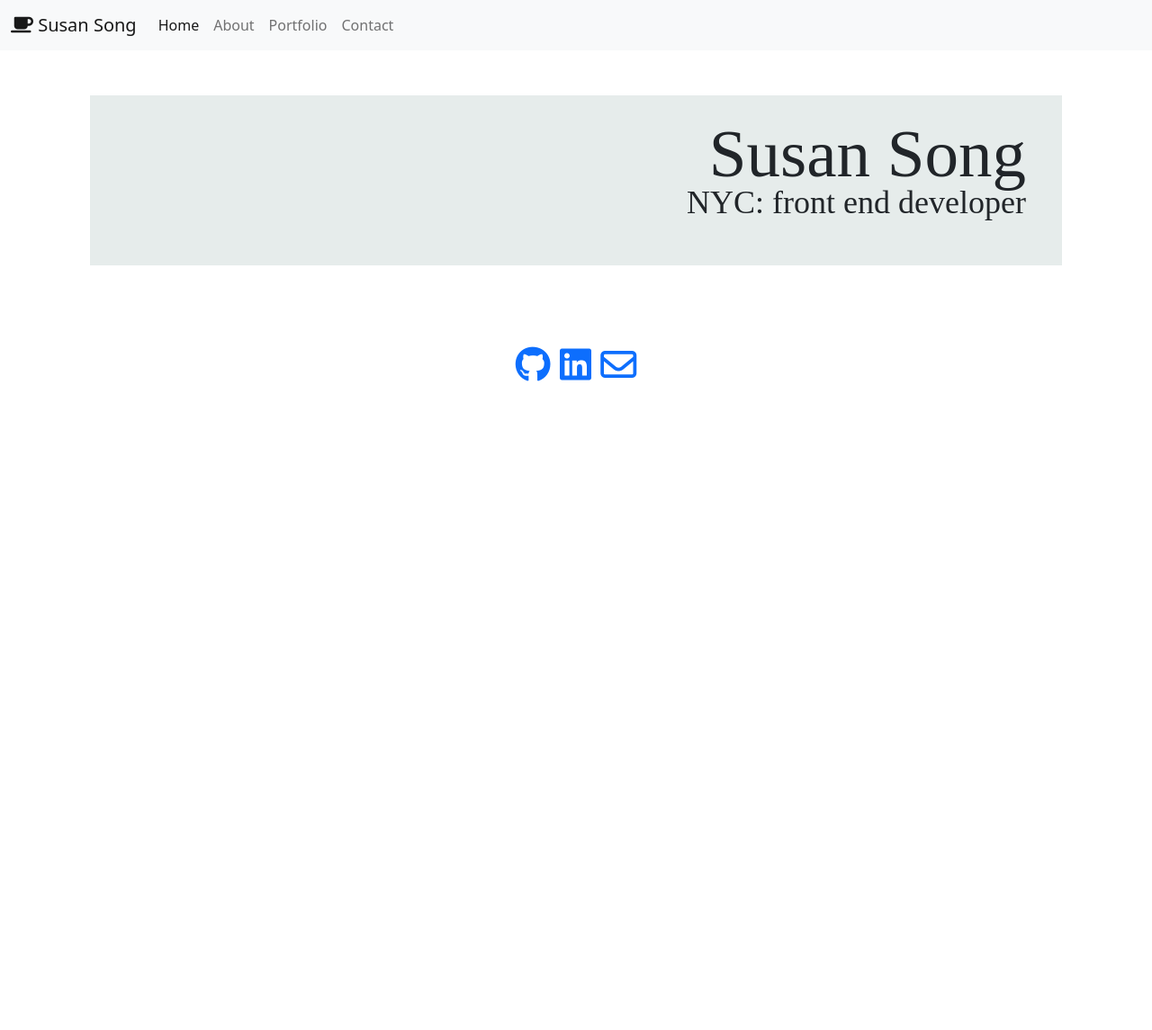
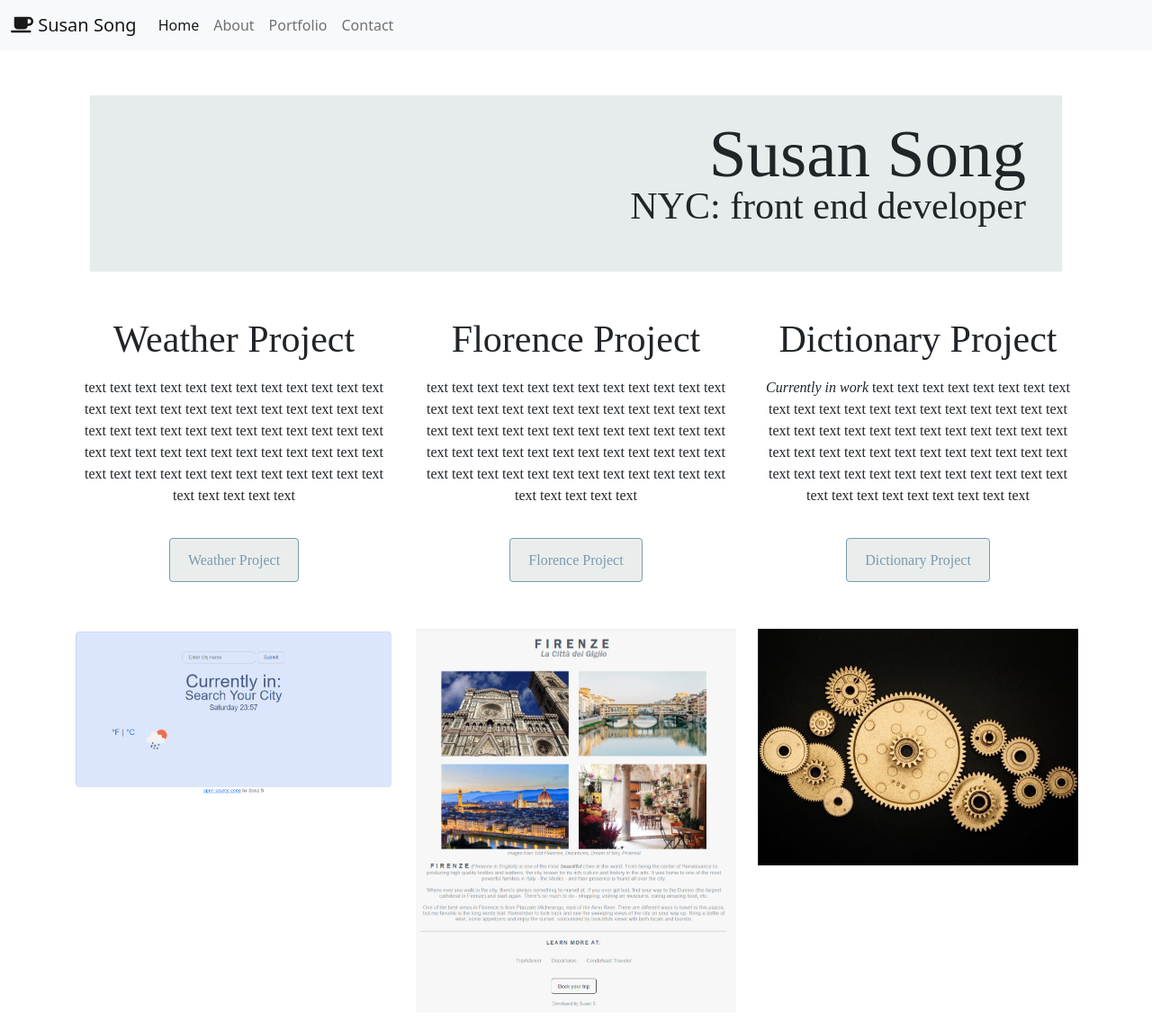
Before and after one commit to teckoni/Portfolio-Project, a plain HTML site: page index.html in a window 1280 px wide. Shown: the top 1145 px of the page at 90% size. Before the commit the page ends 800 px from the top, so only its background shows below. Drawn offline with nearby package versions, Linux system fonts and the light colour scheme; a web font is replaced by a local one.

Commit message:
add images, integrate HTML content, add targets to links, update styling & and @media CSS

```diff
--- a/index.html
+++ b/index.html
@@ -75,11 +75,97 @@
       <h1>Susan Song</h1>
       <h2>NYC: front end developer</h2>
     </div>
+    <div class="container">
+      <div class="row mb-3">
+        <div class="col-sm-4 mb-5">
+          <h2 class="mb-3">Weather Project</h2>
+          <p class="mb-5">
+            text text text text text text text text text text text text text
+            text text text text text text text text text text text text text
+            text text text text text text text text text text text text text
+            text text text text text text text text text text text text text
+            text text text text text text text text text text text text text
+          </p>
+          <a
+            href="https://www.shecodes.io/workshops/shecodes-plus-c1c4b41b-715a-4b67-9a63-230085511c4a/projects/573228"
+            class="project-link"
+            title="Weather Project"
+            target="_blank"
+            >Weather Project</a
+          >
+        </div>
+        <div class="col-sm-4 mb-5">
+          <h2 class="mb-3">Florence Project</h2>
+          <p class="mb-5">
+            text text text text text text text text text text text text text
+            text text text text text text text text text text text text text
+            text text text text text text text text text text text text text
+            text text text text text text text text text text text text text
+            text text text text text text text text text text text text text
+          </p>
+          <a
+            href="https://www.shecodes.io/workshops/shecodes-online-workshop-61-0/projects/315225"
+            class="project-link"
+            title="Florence Project"
+            target="_blank"
+            >Florence Project</a
+          >
+        </div>
+
+        <div class="col-sm-4 mb-5">
+          <h2 class="mb-3">Dictionary Project</h2>
+          <p class="mb-5">
+            <i>Currently in work</i>
+            text text text text text text text text text text text text text
+            text text text text text text text text text text text text text
+            text text text text text text text text text text text text text
+            text text text text text text text text text text text text text
+            text text text text text text text text text text text text text
+          </p>
+          <a
+            href="#"
+            class="project-link"
+            title="Dictionary Project"
+            target="_blank"
+            >Dictionary Project</a
+          >
+        </div>
+      </div>
+      <div class="row mb-3">
+        <div class="col-sm-4 mb-3 d-none d-md-block">
+          <img
+            src="/images/weather.png"
+            class="img-fluid"
+            alt="weather project"
+          />
+        </div>
+        <div class="col-sm-4 mb-3 d-none d-md-block">
+          <img
+            src="/images/florence.png"
+            class="img-fluid"
+            alt="florence project"
+          />
+        </div>
+        <div class="col-sm-4 mb-3 d-none d-md-block">
+          <img
+            src="/images/dictionary.png"
+            class="img-fluid"
+            alt="dictionary project"
+          />
+        </div>
+      </div>
+    </div>
     <footer>
-      <a href="https://github.com/teckoni?tab=repositories" title="Github"
+      <a
+        href="https://github.com/teckoni?tab=repositories"
+        title="Github"
+        target="_blank"
         ><i class="fab fa-github"></i
       ></a>
-      <a href="https://www.linkedin.com/in/susan-s-22489256/" title="LinkedIn"
+      <a
+        href="https://www.linkedin.com/in/susan-s-22489256/"
+        title="LinkedIn"
+        target="_blank"
         ><i class="fab fa-linkedin"></i
       ></a>
       <a href="mailto:susansong90@gmail.com" title="Github"
--- a/src/style.css
+++ b/src/style.css
@@ -1,4 +1,4 @@
-/* light green color D3DEDC - change to #e6eceb
+/* light green color D3DEDC (RGB 211, 222, 220) - change to #e6eceb
 pink color shading-color
 dark blue main color
 med blue second color
@@ -29,7 +29,46 @@ h1 {
 
 h2 {
   color: var(--main-text);
-  font-size: 36px !important;
+  font-size: 42px !important;
+}
+
+.container {
+  text-align: center;
+  font-family: "Arapey", serif;
+}
+
+.project-link {
+  padding: 15px 20px;
+  color: var(--main-color);
+  text-align: center;
+  text-decoration: none;
+  background: rgba(211, 222, 220, 0.5);
+  border: solid 1px;
+  border-radius: 4px;
+}
+
+@media (max-width: 800px) {
+  .hero {
+    text-align: center;
+    margin: 40px 50px;
+    padding: 10px;
+  }
+  h1 {
+    font-size: 44px !important;
+    line-height: 30px !important;
+  }
+
+  h2 {
+    color: var(--main-text);
+    font-size: 26px !important;
+  }
+  .project-link {
+    padding: 10px 15px;
+  }
+
+  p {
+    padding: 10px 15px;
+  }
 }
 
 footer {
```
Also changed, not shown: images/dictionary.png (added), images/florence.png (added), images/weather.png (added).
